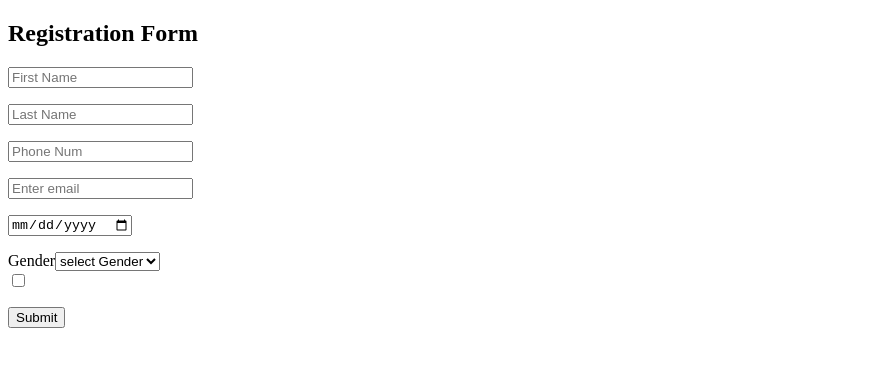
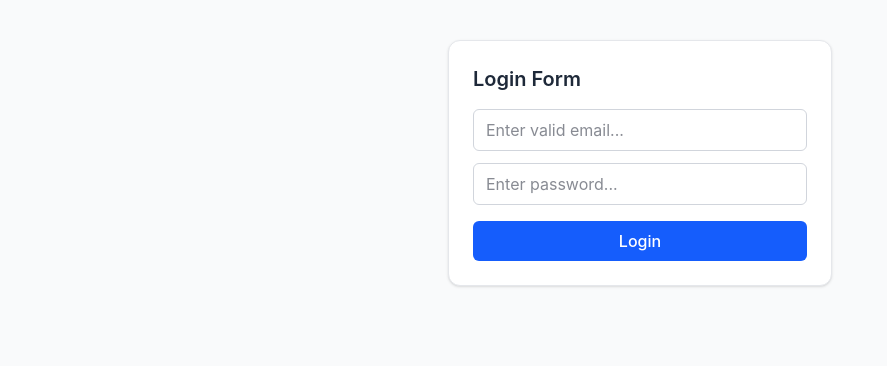
Before and after one commit to vishnu-mathariya/React-Practice, a React (Vite) app: page / in a window 1280 px wide. Shown: the top 366 px of the page, without its empty margins (0-887 px from the left). Built offline with nearby package versions, Linux system fonts and the light colour scheme.

Commit message:
created controlled form

```diff
--- a/src/App.css
+++ b/src/App.css
@@ -1,4 +1,4 @@
-.counter {
+/* .counter {
   font-size: 16px;
   padding: 5px 10px;
   border-radius: 5px;
@@ -182,3 +182,4 @@
     border-right-color: var(--border);
   }
 }
+ */
--- a/src/App.jsx
+++ b/src/App.jsx
@@ -1,9 +1,11 @@
+import { ControlledForm } from "./forms/ControlledForm";
 import RegisterForm from "./project/registerForm";
 
 function App() {
   return (
   <>
-  <RegisterForm/>
+  {/* <RegisterForm/> */}
+  <ControlledForm/>
   </>
   );
 }
--- /dev/null
+++ b/src/forms/ControlledForm.jsx
@@ -0,0 +1,59 @@
+import React from "react";
+import { useState } from "react";
+
+export const ControlledForm = () => {
+  const [formData, setFormData] = useState({
+    email: "",
+    password: "",
+  });
+
+  // const handleChange = (e) => {
+  //   const { name, value } = e.target;
+  //   setFormData((prev) => ({ ...prev, [name]: value }));
+  // };
+
+  const handleChange = (e) => {
+    setFormData(e.target.value);
+    setFormData("" + e.target.name, e.target.value);
+  };
+  const handleSubmit = (e) => {
+    e.preventDefault();
+    alert("Form submitted successfully");
+  };
+
+  return (
+    <form
+      onSubmit={handleSubmit}
+      className="mx-auto mt-10 w-full max-w-sm rounded-xl border border-gray-200 bg-white p-6 shadow-sm"
+    >
+      <h2 className="mb-4 text-xl font-semibold text-gray-800">Login Form</h2>
+
+      <div className="space-y-3">
+        <input
+          type="email"
+          name="email"
+          placeholder="Enter valid email..."
+          value={formData.email}
+          onChange={handleChange}
+          className="w-full rounded-md border border-gray-300 px-3 py-2 outline-none ring-0 focus:border-blue-500"
+        />
+
+        <input
+          type="password"
+          name="password"
+          placeholder="Enter password..."
+          value={formData.password}
+          onChange={handleChange}
+          className="w-full rounded-md border border-gray-300 px-3 py-2 outline-none ring-0 focus:border-blue-500"
+        />
+      </div>
+
+      <button
+        type="submit"
+        className="mt-4 w-full rounded-md bg-blue-600 px-4 py-2 font-medium text-white transition hover:bg-blue-700"
+      >
+        Login
+      </button>
+    </form>
+  );
+};
--- a/src/index.css
+++ b/src/index.css
@@ -1,113 +1,23 @@
-/* @import "tailwindcss";
+@import "tailwindcss";
 
 :root {
-  --text: #6b6375;
-  --text-h: #08060d;
-  --bg: #fff;
-  --border: #e5e4e7;
-  --code-bg: #f4f3ec;
-  --accent: #aa3bff;
-  --accent-bg: rgba(170, 59, 255, 0.1);
-  --accent-border: rgba(170, 59, 255, 0.5);
-  --social-bg: rgba(244, 243, 236, 0.5);
-  --shadow:
-    rgba(0, 0, 0, 0.1) 0 10px 15px -3px, rgba(0, 0, 0, 0.05) 0 4px 6px -2px;
-
-  --sans: system-ui, 'Segoe UI', Roboto, sans-serif;
-  --heading: system-ui, 'Segoe UI', Roboto, sans-serif;
-  --mono: ui-monospace, Consolas, monospace;
-
-  font: 18px/145% var(--sans);
-  letter-spacing: 0.18px;
-  color-scheme: light dark;
-  color: var(--text);
-  background: var(--bg);
+  font-family: Inter, system-ui, -apple-system, BlinkMacSystemFont, "Segoe UI", sans-serif;
+  line-height: 1.5;
+  font-weight: 400;
+  color: #111827;
+  background-color: #f9fafb;
   font-synthesis: none;
   text-rendering: optimizeLegibility;
   -webkit-font-smoothing: antialiased;
   -moz-osx-font-smoothing: grayscale;
-
-  @media (max-width: 1024px) {
-    font-size: 16px;
-  }
-}
-
-@media (prefers-color-scheme: dark) {
-  :root {
-    --text: black;
-    --text-h: black;
-    --bg: white;
-    --border: black;
-    --code-bg:black;
-    --accent: #c084fc;
-    --accent-bg: rgba(192, 132, 252, 0.15);
-    --accent-border: rgba(192, 132, 252, 0.5);
-    --social-bg: rgba(47, 48, 58, 0.5);
-    --shadow:
-      rgba(0, 0, 0, 0.4) 0 10px 15px -3px, rgba(0, 0, 0, 0.25) 0 4px 6px -2px;
-  }
-
-  #social .button-icon {
-    filter: invert(1) brightness(2);
-  }
 }
 
 body {
   margin: 0;
+  min-height: 100vh;
+  background-color: #f9fafb;
 }
 
 #root {
-  width: 1126px;
-  max-width: 100%;
-  margin: 0 auto;
-  text-align: center;
-  border-inline: 1px solid var(--border);
-  min-height: 100svh;
-  display: flex;
-  flex-direction: column;
-  box-sizing: border-box;
+  min-height: 100vh;
 }
-
-h1,
-h2 {
-  font-family: var(--heading);
-  font-weight: 500;
-  color: var(--text-h);
-}
-
-h1 {
-  font-size: 56px;
-  letter-spacing: -1.68px;
-  margin: 32px 0;
-  @media (max-width: 1024px) {
-    font-size: 36px;
-    margin: 20px 0;
-  }
-}
-h2 {
-  font-size: 24px;
-  line-height: 118%;
-  letter-spacing: -0.24px;
-  margin: 0 0 8px;
-  @media (max-width: 1024px) {
-    font-size: 20px;
-  }
-}
-p {
-  margin: 0;
-}
-
-code,
-.counter {
-  font-family: var(--mono);
-  display: inline-flex;
-  border-radius: 4px;
-  color: var(--text-h);
-}
-
-code {
-  font-size: 15px;
-  line-height: 135%;
-  padding: 4px 8px;
-  background: var(--code-bg);
-} */
```
